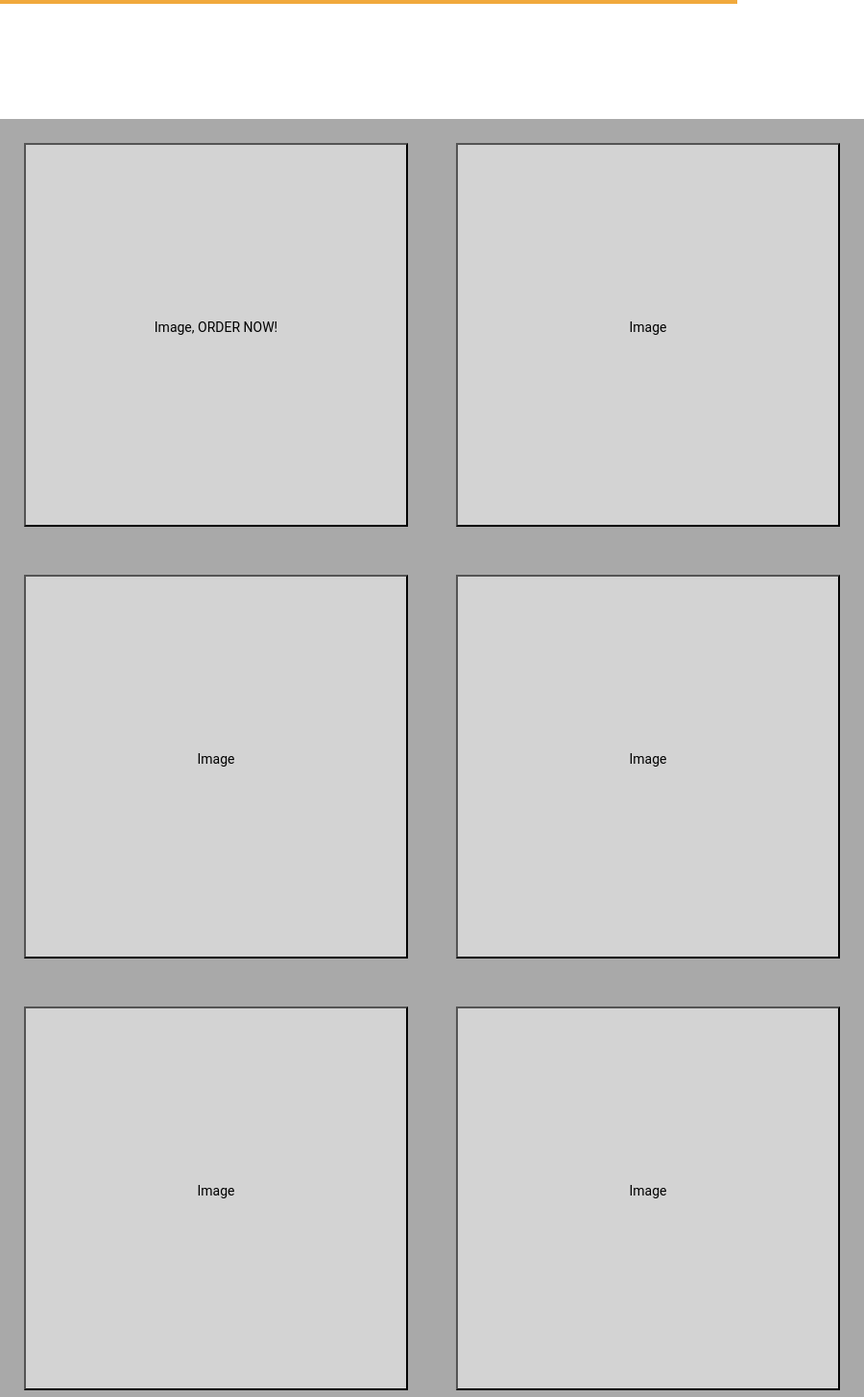
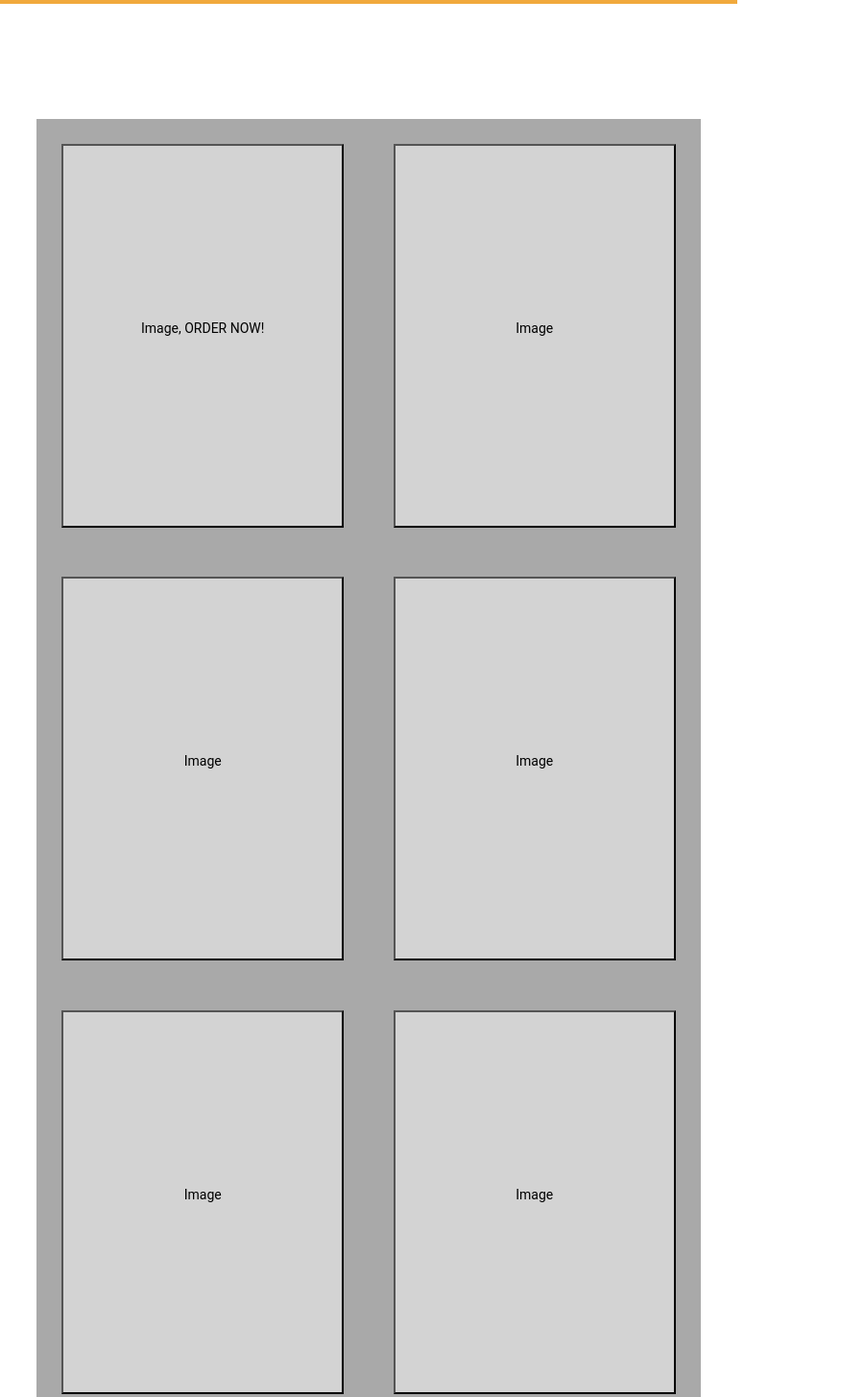
Before and after one commit to Megabd/CafeAnalog2, a website built with webpack: page public/Frontpage.html in a window 768 px wide. Shown: the part 119-1575 px from the top of the page at 96% size, 900 px wide, since content can reach past the window. Built offline with nearby package versions, Linux system fonts and the light colour scheme; some packages are replaced by stand-ins of ours; no server answers.

Commit message:
you now cant order nothing, and css small fix.

```diff
--- a/public/Frontpage.html
+++ b/public/Frontpage.html
@@ -51,27 +51,27 @@
 </nav>
 <div class="boxBehindOtherBoxes">
 
-    <a href = Menu.html><button class="boxes">
+    <a href = Menu.html><button class="boxes center">
         <p class="textAllignment">Image, ORDER NOW!</p>
     </button></a>
 
-    <button class="boxes">
+    <button class="boxes center">
         <p class="textAllignment">Image</p>
     </button>
 
-    <button class="boxes">
+    <button class="boxes center">
         <p class="textAllignment">Image</p>
     </button>
 
-    <button class="boxes">
+    <button class="boxes center">
         <p class="textAllignment">Image</p>
     </button>
 
-    <button class="boxes">
+    <button class="boxes center">
         <p class="textAllignment">Image</p>
     </button>
 
-    <button class="boxes">
+    <button class="boxes center">
         <p class="textAllignment">Image</p>
     </button>
 
--- a/public/styles/style.css
+++ b/public/styles/style.css
@@ -622,6 +622,22 @@ div.image::before {
 
 }
 
+@media(min-width:768px) and (max-width:900px) {
+    /*tablet kinda*/
+    .boxBehindOtherBoxesProfile{
+        width: 98%;
+    }
+    .boxBehindOtherBoxes{
+        width: 90%;
+    }
+    .boxes {
+        width : 42.5%;
+        margin: 3.75%;
+
+    }
+
+}
+
 
 
 .payment-info {
```
Also changed, not shown: public/scripts/ShoppingCart.js (+6 -1 lines).
